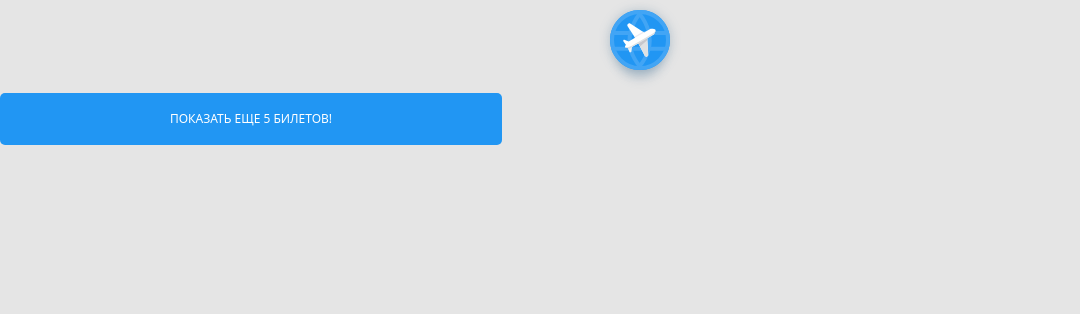
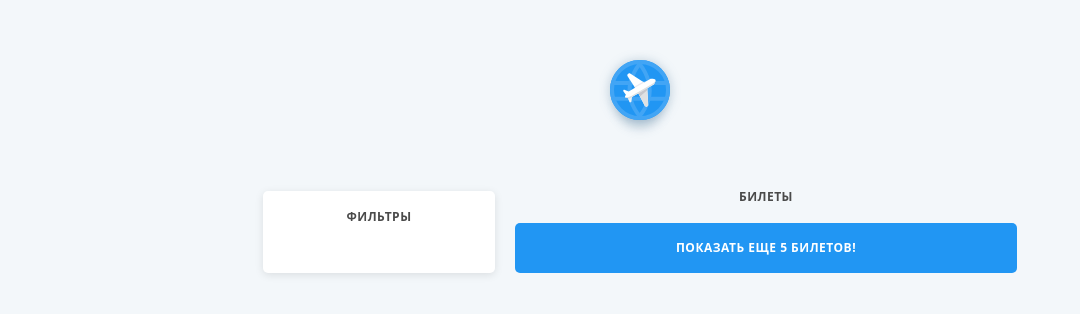
Before and after one commit to curlyowl/aviasales, a React (Create React App) app: page / in a window 1280 px wide. Shown: the top 314 px of the page, without its empty margins (0-1080 px from the left). Built offline with nearby package versions, Linux system fonts and the light colour scheme.

Commit message:
skeleton html+css

```diff
--- a/src/App.css
+++ b/src/App.css
@@ -1,11 +1,50 @@
+* {
+  box-sizing: border-box;
+}
+
 body {
-  background-color: #E5E5E5;
+  font-family: system-ui, -apple-system, BlinkMacSystemFont, 'Segoe UI', Roboto, Oxygen, Ubuntu, Cantarell, 'Open Sans', 'Helvetica Neue', sans-serif;
+  font-size: 12px;
+  background-color: #F3F7FA;
+  color: #4A4A4A;
+  font-style: normal;
+  font-weight: 600;
+  font-size: 12px;
+  line-height: 12px;
+  letter-spacing: 0.5px;
+  text-transform: uppercase;
 }
 
 .App {
   text-align: center;
 }
 
+.App-header {
+  padding: 50px 0;
+  text-align: center;
+}
+
+.App-body {
+  display: flex;
+  justify-content: center;
+}
+
+.App-menu {
+  border-radius: 5px;
+  box-shadow: 0px 2px 8px rgba(0, 0, 0, 0.1);
+  background-color: #fff;
+  padding: 20px;
+  width: 232px;
+}
+
 .App-content {
   width: 502px;
 }
+
+.App-menu+.App-content {
+  margin-left: 20px;
+}
+
+.App-tickets {
+  margin-bottom: 20px;
+}
--- a/src/App.tsx
+++ b/src/App.tsx
@@ -6,11 +6,17 @@ import Logo from './Logo.svg';
 function App() {
   return (
     <div className="App">
-      <header>
+      <header className="App-header">
         <img src={Logo} />
       </header>
-      <section className="App-content">
-        <Button>Показать еще 5 билетов!</Button>
+      <section className="App-body">
+        <aside className="App-menu">
+          Фильтры
+        </aside>
+        <section className="App-content">
+          <div className="App-tickets">Билеты</div>
+          <Button>Показать еще 5 билетов!</Button>
+        </section>
       </section>
     </div>
   );
--- a/src/components/Button/Button.css
+++ b/src/components/Button/Button.css
@@ -4,10 +4,15 @@
   border-radius: 5px;
   color: #fff;
   border: 0;
+  line-height: 50px;
   text-transform: uppercase;
+  font-style: normal;
+  font-weight: 600;
   font-size: 12px;
-  line-height: 50px;
-  font-weight: 400;
+  line-height: 20px;
+  letter-spacing: 0.5px;
+  text-transform: uppercase;
+  padding: 15px 20px;
 
   width: 100%;
   cursor: pointer;
```
